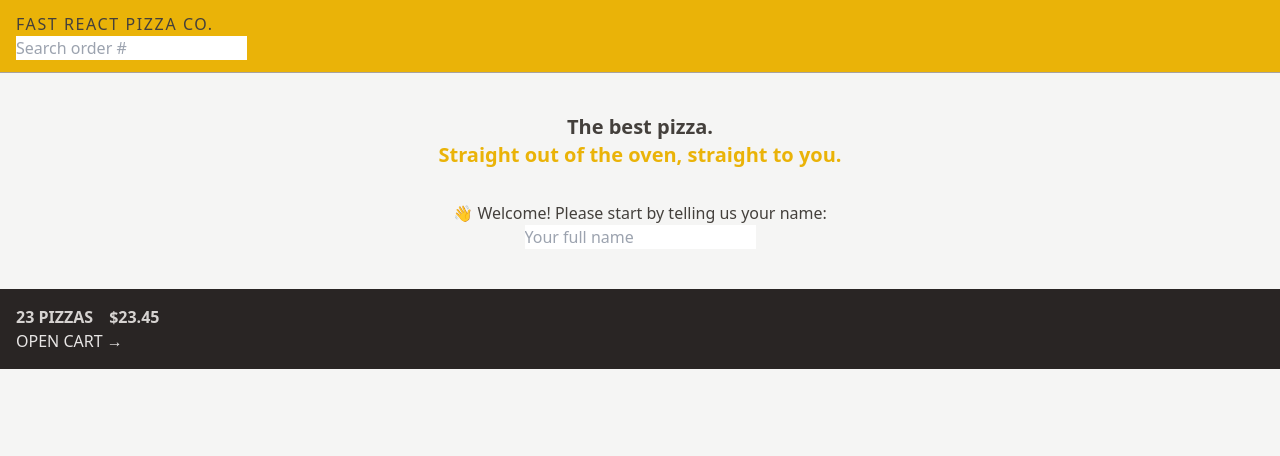
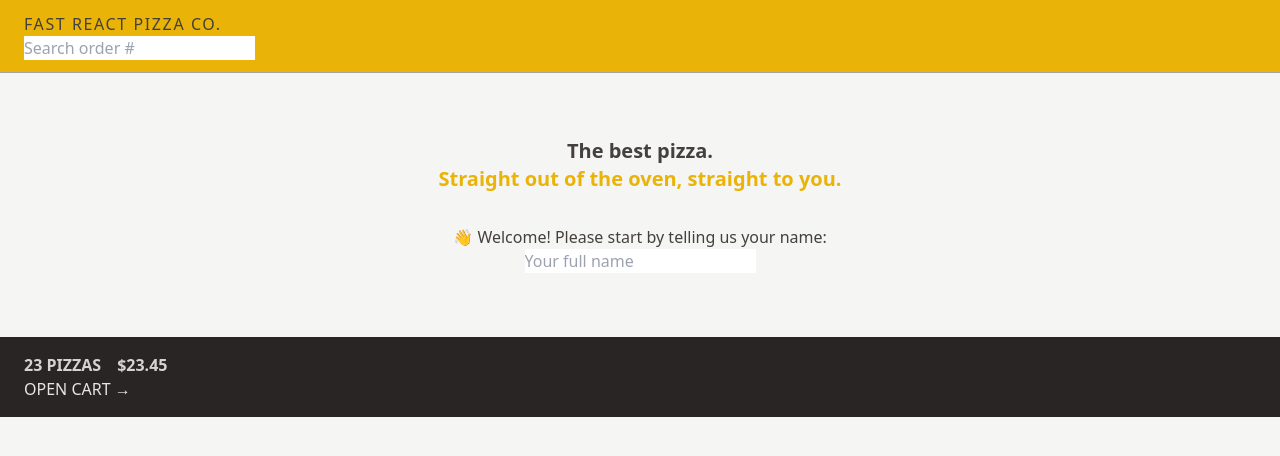
Before and after one commit to abdGhost/fast-react-pizza, a React (Vite) app: page / in a window 1280 px wide. Shown: the top 456 px of the page. Built offline with nearby package versions, Linux system fonts and the light colour scheme.

Commit message:
styled using tailwind for home screen

```diff
--- a/src/features/cart/CartOverview.jsx
+++ b/src/features/cart/CartOverview.jsx
@@ -2,7 +2,7 @@
 
 function CartOverview() {
   return (
-    <div className="bg-stone-800 text-stone-200 uppercase p-4">
+    <div className="bg-stone-800 text-stone-200 uppercase px-4 py-4 sm:px-6">
       <p className="text-stone-300 font-semibold space-x-4">
         <span>23 pizzas</span>
         <span>$23.45</span>
--- a/src/ui/Header.jsx
+++ b/src/ui/Header.jsx
@@ -4,7 +4,7 @@
 
 export default function Header() {
   return (
-    <header className="bg-yellow-500 uppercase px-4 py-3 border-b border-stone-400">
+    <header className="bg-yellow-500 uppercase px-4 py-3 border-b border-stone-400 sm:px-6">
       <Link to="/" className="tracking-widest">
         Fast React Pizza Co.
       </Link>
--- a/src/ui/Home.jsx
+++ b/src/ui/Home.jsx
@@ -2,7 +2,7 @@
 
 function Home() {
   return (
-    <div className="my-10 text-center">
+    <div className="my-10 text-center sm:my-16">
       <h1 className="text-xl  font-semibold text-center mb-8">
         The best pizza.
         <br />
```
